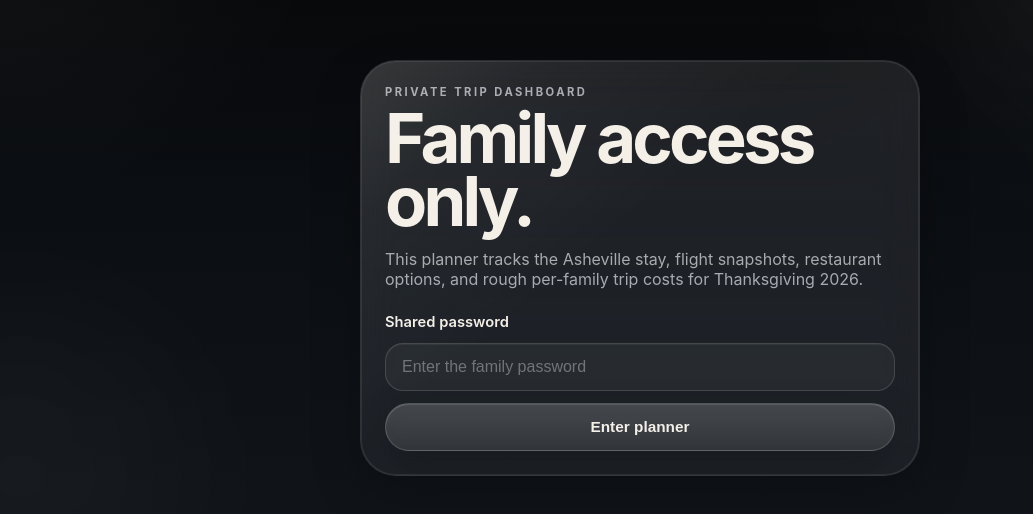
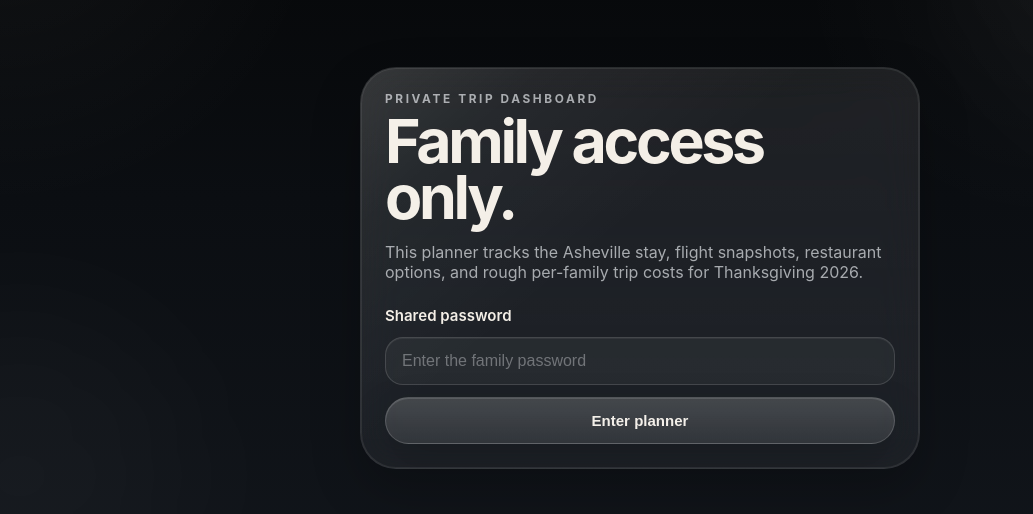
Before and after one commit to Arahant-N/Thanksgiving2026, a Next.js app: page /login in a window 1280 px wide. Shown: the part 122-636 px from the top of the page, without its empty margins (0-1033 px from the left). Built offline with nearby package versions, Linux system fonts and the light colour scheme.

Commit message:
Polish dashboard motion and budget clarity

```diff
--- a/app/globals.css
+++ b/app/globals.css
@@ -15,6 +15,16 @@
   --shadow: 0 28px 70px rgba(0, 0, 0, 0.42);
   --inner-glow: inset 0 1px 0 rgba(255, 255, 255, 0.08);
   --accent: #e07a3c;
+  --font-xs: 0.74rem;
+  --font-sm: 0.86rem;
+  --font-md: 0.94rem;
+  --font-lg: 1rem;
+  --font-xl: 1.18rem;
+  --font-title: clamp(1.72rem, 2.7vw, 2.35rem);
+  --font-hero: clamp(2.65rem, 5.2vw, 4.75rem);
+  --font-stat: clamp(2.2rem, 3.8vw, 2.85rem);
+  --ease-out-strong: cubic-bezier(0.22, 1, 0.36, 1);
+  --ease-soft: cubic-bezier(0.2, 0.8, 0.2, 1);
 }
 
 * {
@@ -69,6 +79,70 @@ a {
   color: inherit;
 }
 
+@keyframes fade-up {
+  from {
+    opacity: 0;
+    transform: translateY(20px);
+  }
+
+  to {
+    opacity: 1;
+    transform: translateY(0);
+  }
+}
+
+@keyframes fade-in {
+  from {
+    opacity: 0;
+  }
+
+  to {
+    opacity: 1;
+  }
+}
+
+@keyframes hero-pan {
+  0% {
+    transform: scale(1.02) translate3d(0, 0, 0);
+  }
+
+  50% {
+    transform: scale(1.05) translate3d(-0.8%, -1.2%, 0);
+  }
+
+  100% {
+    transform: scale(1.02) translate3d(0, 0, 0);
+  }
+}
+
+@keyframes float-soft {
+  0% {
+    transform: translateY(0);
+  }
+
+  50% {
+    transform: translateY(-4px);
+  }
+
+  100% {
+    transform: translateY(0);
+  }
+}
+
+@keyframes line-drift {
+  0% {
+    transform: translate3d(0, 0, 0);
+  }
+
+  50% {
+    transform: translate3d(-10px, 6px, 0);
+  }
+
+  100% {
+    transform: translate3d(0, 0, 0);
+  }
+}
+
 .page-shell,
 .login-shell {
   position: relative;
@@ -76,6 +150,7 @@ a {
   width: min(1180px, calc(100vw - 28px));
   margin: 0 auto;
   padding: 22px 0 42px;
+  animation: fade-in 380ms var(--ease-soft);
 }
 
 .hero-card,
@@ -138,6 +213,7 @@ a {
   opacity: 0.11;
   pointer-events: none;
   z-index: 0;
+  animation: line-drift 18s ease-in-out infinite;
 }
 
 .hero-card::before {
@@ -155,6 +231,8 @@ a {
   filter: saturate(0.98) contrast(1.02);
   pointer-events: none;
   z-index: 0;
+  transform-origin: center;
+  animation: hero-pan 18s ease-in-out infinite;
 }
 
 .hero-copy,
@@ -169,6 +247,7 @@ a {
   justify-content: space-between;
   gap: 20px;
   min-width: 0;
+  animation: fade-up 620ms var(--ease-out-strong) both;
 }
 
 .hero-copy h1,
@@ -181,7 +260,7 @@ a {
 
 .hero-copy h1 {
   max-width: 10ch;
-  font-size: clamp(3.25rem, 6vw, 6rem);
+  font-size: var(--font-hero);
   font-weight: 680;
   text-wrap: balance;
 }
@@ -197,14 +276,14 @@ a {
 .hero-text {
   max-width: 55ch;
   margin: 0;
-  font-size: 1.02rem;
-  line-height: 1.72;
+  font-size: var(--font-md);
+  line-height: 1.62;
 }
 
 .hero-meta {
   margin: -6px 0 0;
   color: var(--muted-strong);
-  font-size: 0.92rem;
+  font-size: var(--font-sm);
   letter-spacing: 0.04em;
 }
 
@@ -235,14 +314,14 @@ a {
   min-width: 0;
   overflow-wrap: anywhere;
   color: rgba(247, 243, 237, 0.98);
-  font-size: clamp(2.75rem, 4.5vw, 3.5rem);
+  font-size: var(--font-stat);
   line-height: 0.95;
   letter-spacing: -0.06em;
   font-weight: 700;
 }
 
 .hero-stat--date strong {
-  font-size: clamp(2.15rem, 3.85vw, 3.1rem);
+  font-size: clamp(1.8rem, 3.1vw, 2.35rem);
   line-height: 1;
 }
 
@@ -250,7 +329,7 @@ a {
   display: inline-block;
   margin-top: 12px;
   color: rgba(226, 229, 233, 0.64);
-  font-size: 0.72rem;
+  font-size: var(--font-xs);
   font-weight: 600;
   letter-spacing: 0.08em;
   text-transform: uppercase;
@@ -282,12 +361,15 @@ a {
 
 .hero-panel {
   transform: translateY(-12px);
+  animation:
+    fade-up 760ms var(--ease-out-strong) 90ms both,
+    float-soft 7.5s ease-in-out 1s infinite;
 }
 
 .hero-panel-kicker {
   margin: 0 0 18px;
   color: rgba(245, 240, 233, 0.95);
-  font-size: 1.02rem;
+  font-size: var(--font-lg);
   font-weight: 620;
   letter-spacing: -0.02em;
 }
@@ -325,7 +407,7 @@ a {
 .assumption-label {
   margin: 1px 0 6px;
   color: rgba(226, 229, 233, 0.6);
-  font-size: 0.74rem;
+  font-size: var(--font-xs);
   font-weight: 600;
   letter-spacing: 0.08em;
   text-transform: uppercase;
@@ -334,7 +416,7 @@ a {
 .assumption-value {
   margin: 0;
   color: rgba(245, 240, 233, 0.95);
-  font-size: 1rem;
+  font-size: var(--font-lg);
   line-height: 1.35;
   font-weight: 620;
 }
@@ -369,7 +451,7 @@ a {
   border-radius: 999px;
   background: rgba(255, 255, 255, 0.045);
   color: rgba(241, 236, 230, 0.88);
-  font-size: 0.83rem;
+  font-size: var(--font-sm);
   box-shadow: inset 0 1px 0 rgba(255, 255, 255, 0.08);
 }
 
@@ -382,6 +464,31 @@ a {
     rgba(10, 13, 17, 0.68);
   border: 1px solid rgba(255, 255, 255, 0.08);
   box-shadow: inset 0 1px 0 rgba(255, 255, 255, 0.03);
+  animation: fade-up 620ms var(--ease-out-strong) both;
+}
+
+.content-section:nth-of-type(2) {
+  animation-delay: 120ms;
+}
+
+.content-section:nth-of-type(3) {
+  animation-delay: 180ms;
+}
+
+.content-section:nth-of-type(4) {
+  animation-delay: 240ms;
+}
+
+.content-section:nth-of-type(5) {
+  animation-delay: 300ms;
+}
+
+.content-section:nth-of-type(6) {
+  animation-delay: 360ms;
+}
+
+.content-section:nth-of-type(7) {
+  animation-delay: 420ms;
 }
 
 .section-heading {
@@ -394,20 +501,20 @@ a {
 
 .section-heading h2 {
   max-width: 16ch;
-  font-size: clamp(1.9rem, 3.4vw, 3.05rem);
+  font-size: var(--font-title);
   font-weight: 640;
   text-wrap: balance;
 }
 
 .content-section--flights .section-heading h2 {
-  font-size: clamp(1.85rem, 3vw, 2.35rem);
+  font-size: var(--font-title);
 }
 
 .eyebrow,
 .panel-label {
   margin: 0 0 8px;
   color: rgba(210, 215, 222, 0.54);
-  font-size: 0.7rem;
+  font-size: var(--font-xs);
   font-weight: 700;
   letter-spacing: 0.22em;
   text-transform: uppercase;
@@ -449,6 +556,10 @@ a {
   background:
     linear-gradient(180deg, rgba(255, 255, 255, 0.05), rgba(255, 255, 255, 0.018)),
     rgba(18, 22, 28, 0.92);
+  transition:
+    transform 220ms var(--ease-soft),
+    border-color 220ms var(--ease-soft),
+    box-shadow 220ms var(--ease-soft);
 }
 
 .property-feature-image,
@@ -480,15 +591,15 @@ a {
 .property-feature-copy h3 {
   margin: 0 0 10px;
   color: rgba(247, 243, 237, 0.98);
-  font-size: 1.5rem;
-  line-height: 1.02;
+  font-size: var(--font-xl);
+  line-height: 1.08;
   letter-spacing: -0.04em;
 }
 
 .property-feature-label {
   margin: 0 0 10px;
   color: rgba(236, 240, 244, 0.72);
-  font-size: 0.72rem;
+  font-size: var(--font-xs);
   font-weight: 700;
   letter-spacing: 0.14em;
   text-transform: uppercase;
@@ -497,7 +608,7 @@ a {
 .property-feature-meta {
   margin: 0;
   color: var(--muted-strong);
-  font-size: 0.92rem;
+  font-size: var(--font-sm);
 }
 
 .property-feature-side {
@@ -510,12 +621,12 @@ a {
 
 .property-feature-side strong {
   color: rgba(247, 243, 237, 0.98);
-  font-size: 1.2rem;
+  font-size: var(--font-xl);
 }
 
 .property-feature-side span {
   color: var(--muted);
-  font-size: 0.88rem;
+  font-size: var(--font-sm);
 }
 
 .family-card,
@@ -526,6 +637,10 @@ a {
   background:
     linear-gradient(180deg, rgba(255, 255, 255, 0.04), rgba(255, 255, 255, 0.015)),
     var(--surface-elevated);
+  transition:
+    transform 200ms var(--ease-soft),
+    border-color 200ms var(--ease-soft),
+    background 200ms var(--ease-soft);
 }
 
 .empty-collection-card {
@@ -553,6 +668,10 @@ a {
   background:
     linear-gradient(180deg, rgba(255, 255, 255, 0.045), rgba(255, 255, 255, 0.015)),
     var(--surface-elevated);
+  transition:
+    transform 220ms var(--ease-soft),
+    border-color 220ms var(--ease-soft),
+    box-shadow 220ms var(--ease-soft);
 }
 
 .restaurant-card {
@@ -565,6 +684,24 @@ a {
   background:
     linear-gradient(180deg, rgba(255, 255, 255, 0.045), rgba(255, 255, 255, 0.015)),
     var(--surface-elevated);
+  transition:
+    transform 220ms var(--ease-soft),
+    border-color 220ms var(--ease-soft),
+    box-shadow 220ms var(--ease-soft);
+}
+
+.family-card:hover,
+.property-card:hover,
+.restaurant-card:hover,
+.property-feature-card:hover,
+.cost-mobile-card:hover,
+.flight-family-card:hover {
+  transform: translateY(-4px) scale(1.012);
+  border-color: rgba(255, 255, 255, 0.16);
+  box-shadow:
+    0 18px 34px rgba(0, 0, 0, 0.22),
+    var(--shadow),
+    var(--inner-glow);
 }
 
 .property-card-media {
@@ -662,7 +799,7 @@ a {
 
 .note-line {
   margin: 10px 0 0;
-  font-size: 0.92rem;
+  font-size: var(--font-md);
   line-height: 1.58;
 }
 
@@ -676,7 +813,7 @@ a {
 
 .offer-side span {
   color: var(--muted);
-  font-size: 0.9rem;
+  font-size: var(--font-sm);
 }
 
 .inline-link {
@@ -689,6 +826,7 @@ a {
   background: rgba(255, 255, 255, 0.045);
   color: rgba(247, 243, 237, 0.94);
   font-weight: 600;
+  font-size: var(--font-sm);
   text-decoration: none;
   transition:
     transform 140ms ease,
@@ -718,7 +856,7 @@ a {
   border: 1px solid rgba(255, 255, 255, 0.08);
   background: rgba(255, 255, 255, 0.03);
   color: var(--muted-strong);
-  font-size: 0.88rem;
+  font-size: var(--font-sm);
 }
 
 .cost-summary-strip {
@@ -731,7 +869,7 @@ a {
   border: 1px solid rgba(255, 255, 255, 0.08);
   background: rgba(255, 255, 255, 0.03);
   color: var(--muted-strong);
-  font-size: 0.88rem;
+  font-size: var(--font-sm);
 }
 
 .activity-status-strip {
@@ -744,7 +882,7 @@ a {
   border: 1px solid rgba(255, 255, 255, 0.08);
   background: rgba(255, 255, 255, 0.03);
   color: var(--muted-strong);
-  font-size: 0.88rem;
+  font-size: var(--font-sm);
 }
 
 .activity-rail {
@@ -795,6 +933,11 @@ a {
     var(--surface-elevated);
   box-shadow: var(--shadow), var(--inner-glow);
   scroll-snap-align: start;
+  transition:
+    transform 220ms var(--ease-soft),
+    border-color 220ms var(--ease-soft),
+    box-shadow 220ms var(--ease-soft);
+  animation: fade-up 560ms var(--ease-out-strong) both;
 }
 
 .activity-card-image {
@@ -805,14 +948,63 @@ a {
   background: rgba(255, 255, 255, 0.05);
 }
 
+.activity-card:hover,
+.restaurant-rail-card:hover {
+  transform: translateY(-5px) scale(1.015);
+  border-color: rgba(255, 255, 255, 0.18);
+  box-shadow:
+    0 22px 40px rgba(0, 0, 0, 0.24),
+    var(--shadow),
+    var(--inner-glow);
+}
+
+.family-card:active,
+.property-card:active,
+.restaurant-card:active,
+.property-feature-card:active,
+.cost-mobile-card:active,
+.flight-family-card:active,
+.activity-card:active,
+.restaurant-rail-card:active,
+.flight-cell--live:active,
+.inline-link:active,
+.primary-button:active,
+.ghost-button:active {
+  transform: scale(0.988);
+}
+
 .restaurant-rail-body {
   min-width: 0;
+}
+
+.restaurant-card-header {
+  display: grid;
+  gap: 6px;
+  margin-bottom: 8px;
+}
+
+.restaurant-card-title {
+  margin: 0;
+  color: rgba(247, 243, 237, 0.98);
+  font-size: var(--font-lg);
+  font-weight: 650;
+  letter-spacing: -0.02em;
+  line-height: 1.18;
+  overflow-wrap: anywhere;
+}
+
+.restaurant-card-rating {
+  margin: 0;
+  color: rgba(247, 243, 237, 0.9);
+  font-size: var(--font-md);
+  font-weight: 620;
+  line-height: 1.2;
 }
 
 .restaurant-rail-tags {
   margin: 12px 0 0;
   color: rgba(226, 229, 233, 0.56);
-  font-size: 0.8rem;
+  font-size: var(--font-sm);
   line-height: 1.5;
 }
 
@@ -829,7 +1021,48 @@ a {
 .activity-card-note {
   margin: 12px 0 0;
   color: rgba(226, 229, 233, 0.56);
-  font-size: 0.8rem;
+  font-size: var(--font-sm);
+  line-height: 1.5;
+}
+
+.activity-card {
+  animation: fade-up 560ms var(--ease-out-strong) both;
+}
+
+.activity-card:nth-child(1),
+.restaurant-rail-card:nth-child(1) {
+  animation-delay: 80ms;
+}
+
+.activity-card:nth-child(2),
+.restaurant-rail-card:nth-child(2) {
+  animation-delay: 130ms;
+}
+
+.activity-card:nth-child(3),
+.restaurant-rail-card:nth-child(3) {
+  animation-delay: 180ms;
+}
+
+.activity-card:nth-child(4),
+.restaurant-rail-card:nth-child(4) {
+  animation-delay: 230ms;
+}
+
+.activity-card:nth-child(5),
+.restaurant-rail-card:nth-child(5) {
+  animation-delay: 280ms;
+}
+
+.activity-card:nth-child(6),
+.restaurant-rail-card:nth-child(6) {
+  animation-delay: 330ms;
+}
+
+.budget-model-note {
+  margin: -2px 0 14px;
+  color: var(--muted);
+  font-size: var(--font-sm);
   line-height: 1.5;
 }
 
@@ -866,13 +1099,13 @@ a {
 
 .cost-mobile-header strong {
   color: rgba(247, 243, 237, 0.98);
-  font-size: 1rem;
+  font-size: var(--font-lg);
   line-height: 1.1;
 }
 
 .cost-mobile-total {
   color: rgba(247, 243, 237, 0.99);
-  font-size: 1.12rem;
+  font-size: var(--font-xl);
   font-weight: 700;
   white-space: nowrap;
   font-variant-numeric: tabular-nums;
@@ -896,7 +1129,7 @@ a {
 
 .cost-mobile-grid span {
   color: rgba(236, 240, 244, 0.68);
-  font-size: 0.72rem;
+  font-size: var(--font-xs);
   font-weight: 700;
   letter-spacing: 0.1em;
   text-transform: uppercase;
@@ -904,7 +1137,7 @@ a {
 
 .cost-mobile-grid strong {
   color: rgba(247, 243, 237, 0.94);
-  font-size: 0.98rem;
+  font-size: var(--font-md);
   font-variant-numeric: tabular-nums;
 }
 
@@ -924,7 +1157,7 @@ a {
 .cost-table thead th,
 .cost-table tfoot td {
   color: rgba(236, 240, 244, 0.74);
-  font-size: 0.76rem;
+  font-size: var(--font-xs);
   font-weight: 700;
   letter-spacing: 0.12em;
   text-transform: uppercase;
@@ -953,7 +1186,7 @@ a {
 .cost-table-family strong {
   display: block;
   color: rgba(247, 243, 237, 0.98);
-  font-size: 0.98rem;
+  font-size: var(--font-md);
   font-weight: 650;
   line-height: 1.18;
   text-wrap: balance;
@@ -977,14 +1210,14 @@ a {
 
 .cost-table-meta {
   color: var(--muted);
-  font-size: 0.8rem;
+  font-size: var(--font-sm);
   letter-spacing: 0.01em;
 }
 
 .cost-footnote {
   margin: 12px 2px 0;
   color: var(--muted);
-  font-size: 0.84rem;
+  font-size: var(--font-sm);
 }
 
 .flight-matrix-shell {
@@ -1020,7 +1253,7 @@ a {
   display: flex;
   align-items: end;
   color: rgba(236, 240, 244, 0.72);
-  font-size: 0.78rem;
+  font-size: var(--font-xs);
   font-weight: 700;
   letter-spacing: 0.12em;
   text-transform: uppercase;
@@ -1033,14 +1266,14 @@ a {
 
 .flight-matrix-header strong {
   color: rgba(247, 243, 237, 0.98);
-  font-size: 1rem;
+  font-size: var(--font-lg);
   line-height: 1.1;
 }
 
 .flight-matrix-header span,
 .flight-matrix-label {
   color: var(--muted);
-  font-size: 0.8rem;
+  font-size: var(--font-sm);
 }
 
 .flight-matrix-label {
@@ -1050,7 +1283,7 @@ a {
 }
 
 .flight-matrix-label strong {
-  font-size: 0.95rem;
+  font-size: var(--font-md);
   line-height: 1.25;
   font-weight: 620;
 }
@@ -1092,7 +1325,7 @@ a {
 
 .flight-price {
   color: rgba(247, 243, 237, 0.98);
-  font-size: 2rem;
+  font-size: 1.7rem;
   line-height: 0.95;
   letter-spacing: -0.06em;
   font-weight: 720;
@@ -1101,7 +1334,7 @@ a {
 .flight-price span {
   margin-left: 6px;
   color: rgba(226, 229, 233, 0.7);
-  font-size: 0.78rem;
+  font-size: var(--font-xs);
   font-weight: 650;
   letter-spacing: 0.08em;
   text-transform: uppercase;
@@ -1113,7 +1346,7 @@ a {
 
 .flight-total-price {
   color: var(--muted);
-  font-size: 0.82rem;
+  font-size: var(--font-sm);
 }
 
 .flight-carrier {
@@ -1121,7 +1354,7 @@ a {
   align-items: center;
   gap: 9px;
   color: rgba(241, 236, 230, 0.92);
-  font-size: 0.86rem;
+  font-size: var(--font-sm);
   font-weight: 560;
 }
 
@@ -1151,7 +1384,7 @@ a {
 .flight-timeline-duration {
   margin: 0;
   color: var(--muted-strong);
-  font-size: 0.82rem;
+  font-size: var(--font-sm);
 }
 
 .flight-timeline-track {
@@ -1190,13 +1423,13 @@ a {
 
 .flight-timeline-points strong {
   color: rgba(247, 243, 237, 0.96);
-  font-size: 0.88rem;
+  font-size: var(--font-sm);
   font-weight: 620;
 }
 
 .flight-timeline-points span {
   color: var(--muted);
-  font-size: 0.76rem;
+  font-size: var(--font-xs);
   letter-spacing: 0.08em;
   text-transform: uppercase;
 }
@@ -1206,7 +1439,7 @@ a {
   align-items: center;
   gap: 4px;
   color: rgba(236, 240, 244, 0.74);
-  font-size: 0.8rem;
+  font-size: var(--font-sm);
   font-weight: 600;
 }
 
@@ -1234,7 +1467,7 @@ a {
 .flight-family-header strong {
   display: block;
   color: rgba(247, 243, 237, 0.98);
-  font-size: 1.02rem;
+  font-size: var(--font-lg);
   line-height: 1.1;
 }
 
@@ -1248,13 +1481,13 @@ a {
 .flight-family-header span {
   display: block;
   margin-top: 6px;
-  font-size: 0.84rem;
+  font-size: var(--font-sm);
 }
 
 .flight-family-header p {
   margin: 0;
   white-space: nowrap;
-  font-size: 0.82rem;
+  font-size: var(--font-sm);
 }
 
 .flight-family-offers {
@@ -1269,7 +1502,7 @@ a {
 
 .flight-family-slot {
   margin: 0;
-  font-size: 0.76rem;
+  font-size: var(--font-xs);
   font-weight: 700;
   letter-spacing: 0.1em;
   text-transform: uppercase;
@@ -1277,7 +1510,7 @@ a {
 
 .flight-family-missing {
   margin: 0;
-  font-size: 0.84rem;
+  font-size: var(--font-sm);
   line-height: 1.5;
 }
 
@@ -1340,7 +1573,7 @@ a {
 }
 
 .login-card h1 {
-  font-size: clamp(2.8rem, 7vw, 4.3rem);
+  font-size: clamp(2.4rem, 5.8vw, 3.8rem);
   font-weight: 650;
 }
 
@@ -1351,7 +1584,7 @@ a {
 }
 
 .field-label {
-  font-size: 0.92rem;
+  font-size: var(--font-md);
   font-weight: 600;
 }
 
@@ -1363,7 +1596,7 @@ a {
   background: rgba(255, 255, 255, 0.045);
   color: rgba(247, 243, 237, 0.96);
   box-shadow: inset 0 1px 0 rgba(255, 255, 255, 0.06);
-  font-size: 1rem;
+  font-size: var(--font-lg);
   outline: none;
 }
 
@@ -1401,7 +1634,7 @@ a {
     0 18px 44px rgba(0, 0, 0, 0.18),
     inset 0 1px 0 rgba(255, 255, 255, 0.12);
   font-weight: 700;
-  font-size: 0.96rem;
+  font-size: var(--font-md);
 }
 
 .primary-button:hover,
@@ -1409,9 +1642,19 @@ a {
   transform: translateY(-1px);
 }
 
+@media (prefers-reduced-motion: reduce) {
+  *,
+  *::before,
+  *::after {
+    animation: none !important;
+    transition-duration: 0.01ms !important;
+    scroll-behavior: auto !important;
+  }
+}
+
 .form-message {
   margin: 0;
-  font-size: 0.9rem;
+  font-size: var(--font-sm);
 }
 
 .form-message--error {
@@ -1521,11 +1764,11 @@ a {
 
   .hero-copy h1 {
     max-width: none;
-    font-size: clamp(2.9rem, 14vw, 4.4rem);
+    font-size: clamp(2.5rem, 12vw, 3.75rem);
   }
 
   .hero-text {
-    font-size: 0.98rem;
+    font-size: var(--font-md);
   }
 
   .hero-stat-row {
@@ -1536,19 +1779,19 @@ a {
 
   .flight-status-strip {
     gap: 8px 14px;
-    font-size: 0.82rem;
+    font-size: var(--font-sm);
   }
 
   .cost-summary-strip {
     display: grid;
     grid-template-columns: repeat(2, minmax(0, 1fr));
     gap: 8px 14px;
-    font-size: 0.82rem;
+    font-size: var(--font-sm);
   }
 
   .activity-status-strip {
     gap: 8px 14px;
-    font-size: 0.82rem;
+    font-size: var(--font-sm);
   }
 
   .activity-rail {
@@ -1565,7 +1808,7 @@ a {
 
   .hero-meta {
     margin-top: -10px;
-    font-size: 0.84rem;
+    font-size: var(--font-sm);
     letter-spacing: 0.03em;
   }
 
@@ -1593,7 +1836,7 @@ a {
   }
 
   .hero-stat strong {
-    font-size: clamp(2rem, 8vw, 2.65rem);
+    font-size: clamp(1.8rem, 7vw, 2.35rem);
   }
 
   .cost-mobile-list {
@@ -1605,7 +1848,7 @@ a {
   }
 
   .hero-stat--date strong {
-    font-size: clamp(1.2rem, 4.7vw, 1.55rem);
+    font-size: clamp(1.1rem, 4.4vw, 1.4rem);
     line-height: 1.08;
     letter-spacing: -0.04em;
   }
@@ -1639,7 +1882,7 @@ a {
   }
 
   .section-heading h2 {
-    font-size: 1.9rem;
+    font-size: 1.72rem;
   }
 }
 
```
Also changed, not shown: components/dashboard.tsx (+12 -6 lines).
